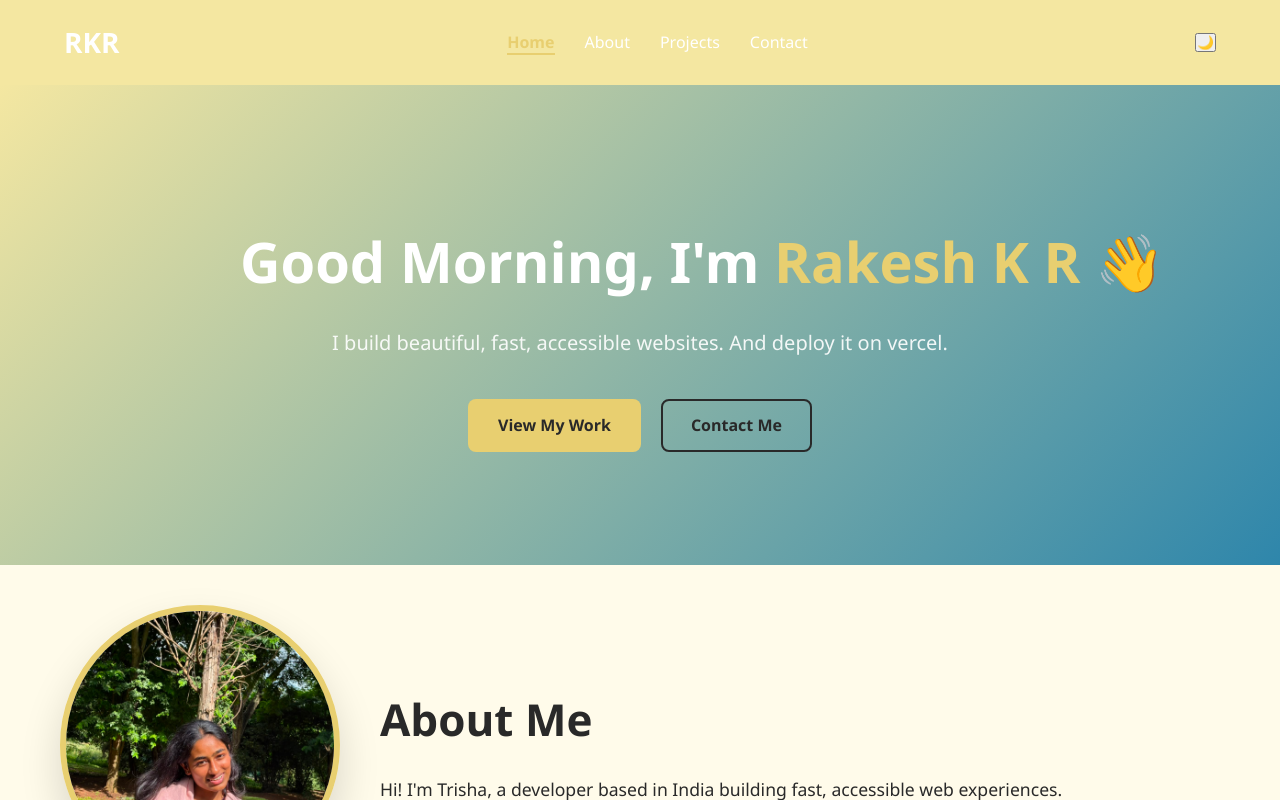
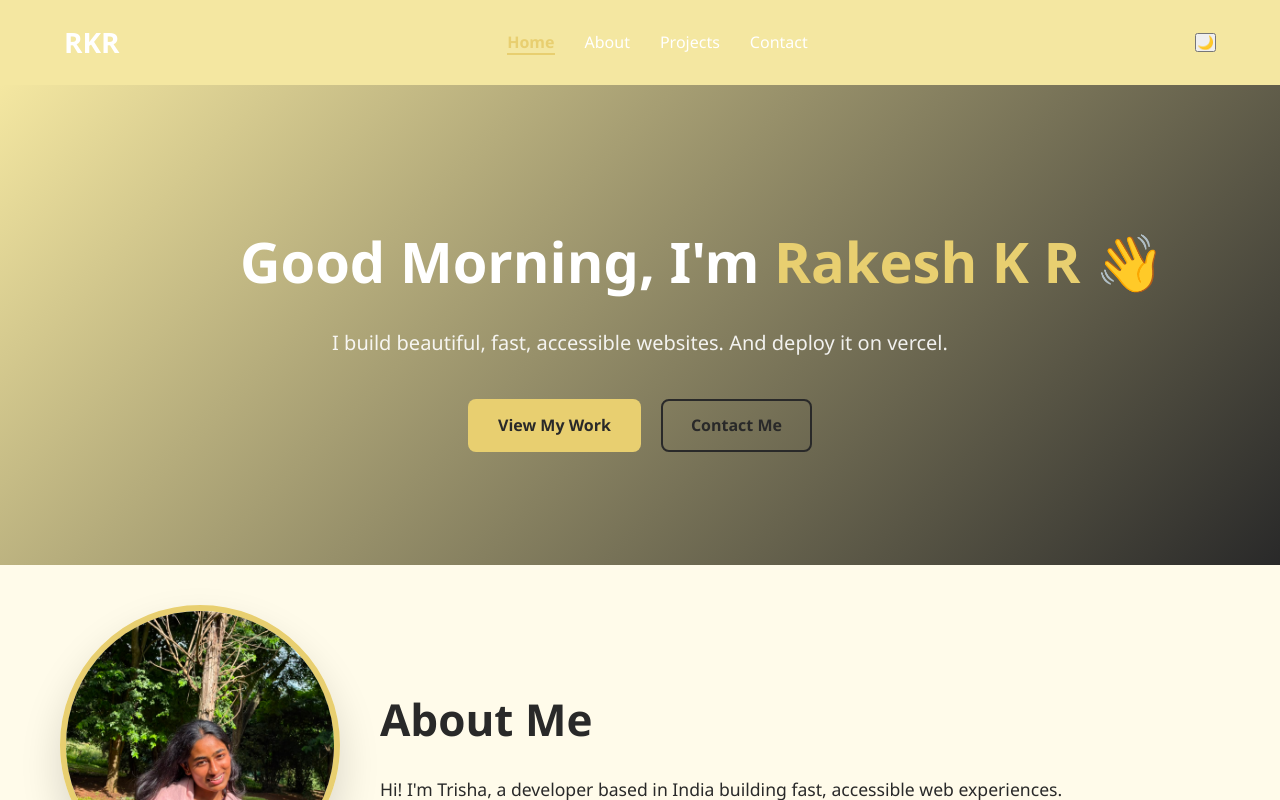
Before and after one commit to trishamadhusudhan/my-profile, a React (Vite) app: page / in a window 1280 px wide. Shown: the top 800 px of the page. Built offline with nearby package versions, Linux system fonts and the light colour scheme.

Commit message:
hero section styling

```diff
--- a/src/components/Hero/Hero.css
+++ b/src/components/Hero/Hero.css
@@ -1,12 +1,9 @@
-/* STREAMING_CHUNK:Styling the main hero section... */
 .hero-section {
   margin-top: 0;
   text-align: center;
-  background: linear-gradient(135deg, var(--primary), #2E86AB);
+  background: linear-gradient(135deg, var(--primary), #292929);
   color: var(--white);
   padding: 100px 5% 80px;
-
-  /* Modern flexbox touches to center everything vertically */
   min-height: 60vh;
   display: flex;
   flex-direction: column;
@@ -20,14 +17,18 @@
   max-width: 800px;
 }
 
-/* STREAMING_CHUNK:Defining keyframe animations... /
-/ Animations */
 @keyframes fadeInUp {
-from { opacity: 0; transform: translateY(30px); }
-to { opacity: 1; transform: translateY(0); }
+  from {
+    opacity: 0;
+    transform: translateY(30px);
   }
 
-/* STREAMING_CHUNK:Applying animations to text elements... */
+  to {
+    opacity: 1;
+    transform: translateY(0);
+  }
+}
+
 .hero-section h1 {
   font-size: 3.5rem;
   margin-bottom: 20px;
@@ -51,7 +52,6 @@ animation: fadeInUp 0.8s ease 0.4s both;
   color: rgba(255, 255, 255, 0.9);
 }
 
-/* STREAMING_CHUNK:Applying animations to buttons and setting layout... */
 .hero-buttons {
   display: flex;
   gap: 20px;
@@ -59,8 +59,6 @@ justify-content: center;
   animation: fadeInUp 0.8s ease 0.6s both;
 }
 
-/* STREAMING_CHUNK:Adding responsive styles for mobile devices... /
-/ Responsive Adjustments for Mobile */
 @media (max-width: 768px) {
   .hero-section h1 {
     font-size: 2.5rem;
@@ -70,6 +68,4 @@ font-size: 2.5rem;
     flex-direction: column;
     gap: 15px;
   }
-
-
 }
```
Lines whose indentation alone changed are shown as unchanged.
